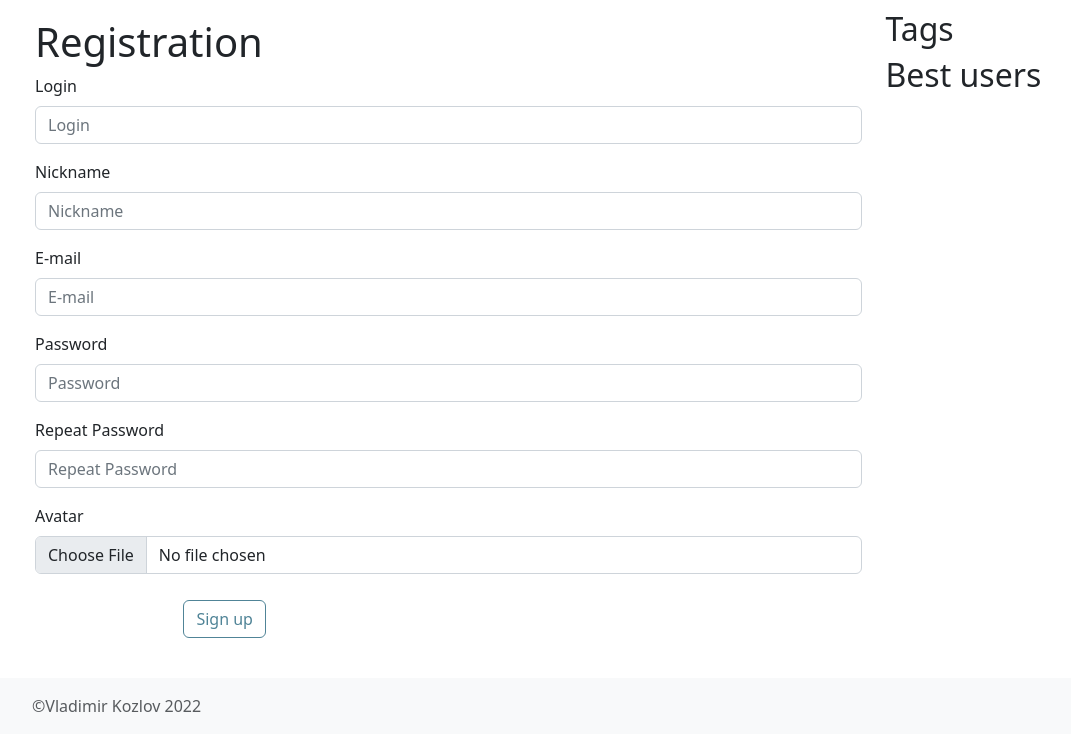
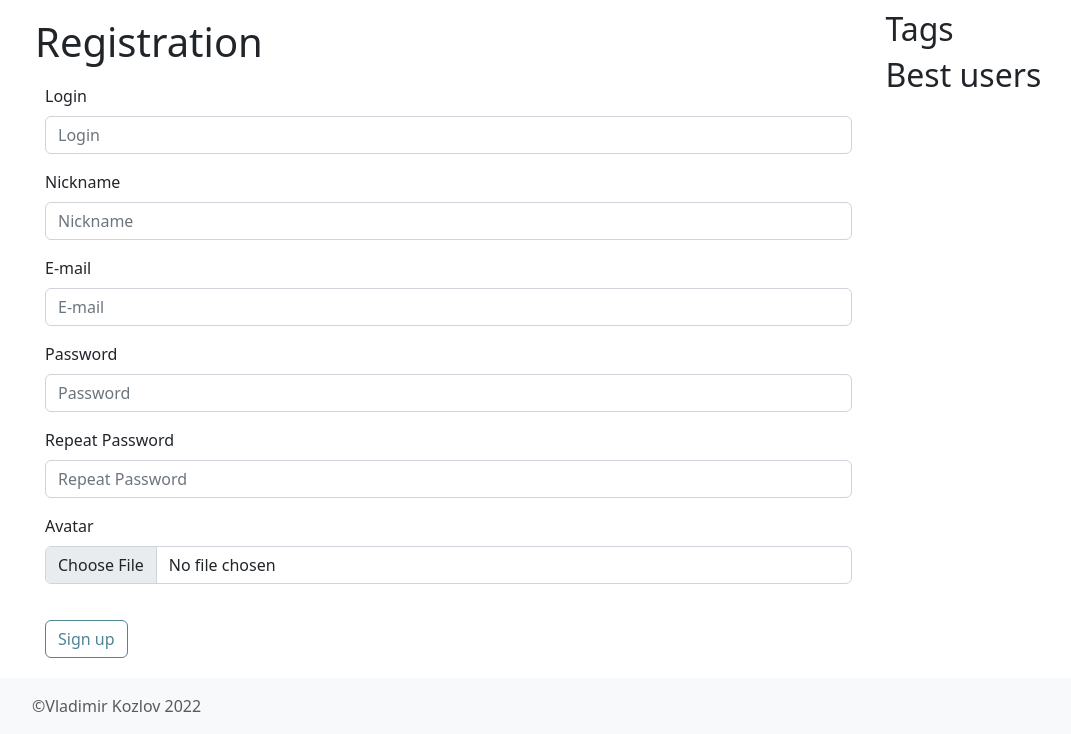
Before and after one commit to FackOff25/WebTechHM, a Django app: page /signup/ in a window 1280 px wide. Shown: the part 66-800 px from the top of the page, without its empty margins (50-1121 px from the left). Run offline with Django 4.2, Linux system fonts and the light colour scheme; data that the repository does not hold is empty; some libraries are stand-ins or nearby versions.

```diff
--- a/templates/registration.html
+++ b/templates/registration.html
@@ -7,61 +7,11 @@
 {% block content %}
     <h1 class="mt-4">Registration</h1>
     <form method="post">
-    {% csrf_token %}
-    {% bootstrap_form form %}
-        <!--div class="form-group row new-question-form-block">
-            <label for="loginInput" class="col-sm-2 col-form-label">Login</label>
-            <div class="col-sm-10">
-                <input type="text" class="form-control" id="loginInput"
-                       placeholder="Enter login" required>
-                <small class="error">Login already exists</small>
-            </div>
+        {% csrf_token %}
+        <div class="form-group row new-question-form-block">
+            {% bootstrap_form form %}
         </div>
-
         <div class="form-group row new-question-form-block">
-            <label for="emailInput" class="col-sm-2 col-form-label">E-mail</label>
-            <div class="col-sm-10">
-                <input type="text" class="form-control" id="emailInput"
-                       placeholder="enter e-mail" required>
-                <small class="error">This e-mail is already registered</small>
-            </div>
-        </div>
-
-        <div class="form-group row new-question-form-block">
-            <label for="nicknameInput" class="col-sm-2 col-form-label">NickName</label>
-            <div class="col-sm-10">
-                <input type="text" class="form-control" id="nicknameInput"
-                       placeholder="Enter nickname">
-                <If no nickname login will be used as nickname>
-                <small class="error">Wrong nickname</small>
-            </div>
-        </div>
-
-        <div class="form-group row new-question-form-block">
-            <label for="inputPassword" class="col-sm-2 col-form-label">Password</label>
-            <div class="col-sm-10">
-                <input type="password" class="form-control" id="inputPassword" placeholder="Enter password" required>
-            </div>
-        </div>
-
-        <div class="form-group row new-question-form-block">
-            <label for="repeatPassword" class="col-sm-2 col-form-label">Repeat password</label>
-            <div class="col-sm-10">
-                <input type="password" class="form-control" id="repeatPassword" placeholder="Repeat password" required>
-                <small class="error">Passwords are different</small>
-            </div>
-        </div>
-
-        <div class="form-group row new-question-form-block">
-            <label class="col-sm-2 form-label" for="avatarUpload">Upload avatar</label>
-            <div class="col-sm-10">
-                <input type="file" class="form-control" id="avatarUpload" accept="image/*">
-                <If uploaded image file is broken>
-                <small class="error">Bad image</small>
-            </div>
-        </div-->
-        <div class="form-group row new-question-form-block">
-            <div class="col-sm-2 col-form-label"></div>
             <div class="col-sm-10">
                 <button class="btn btn-outline-success" type="submit">Sign up</button>
             </div>
```
